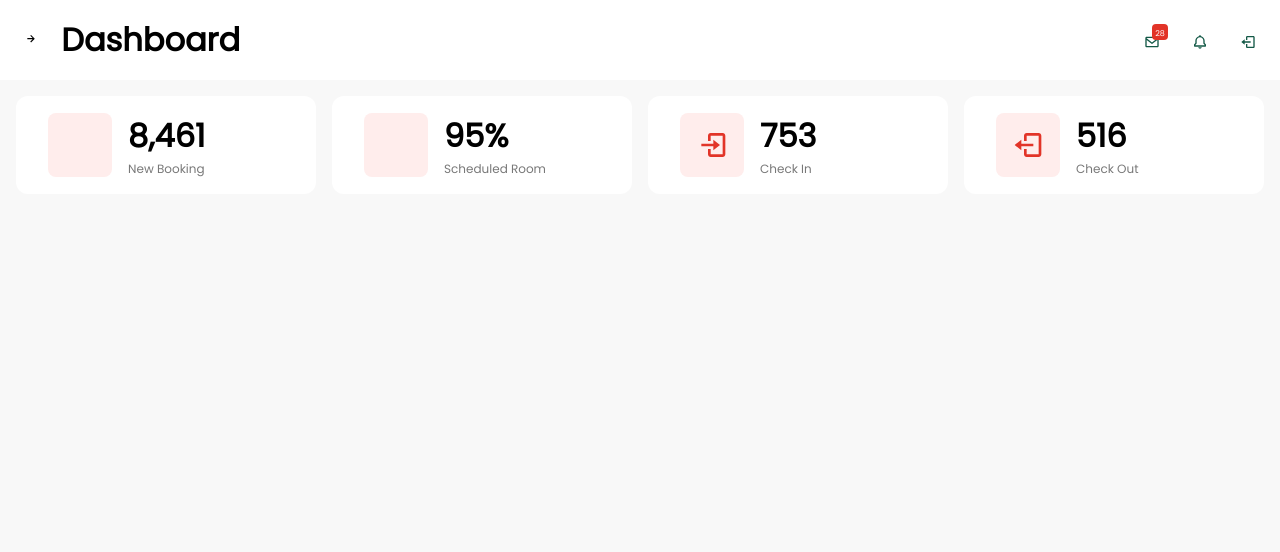
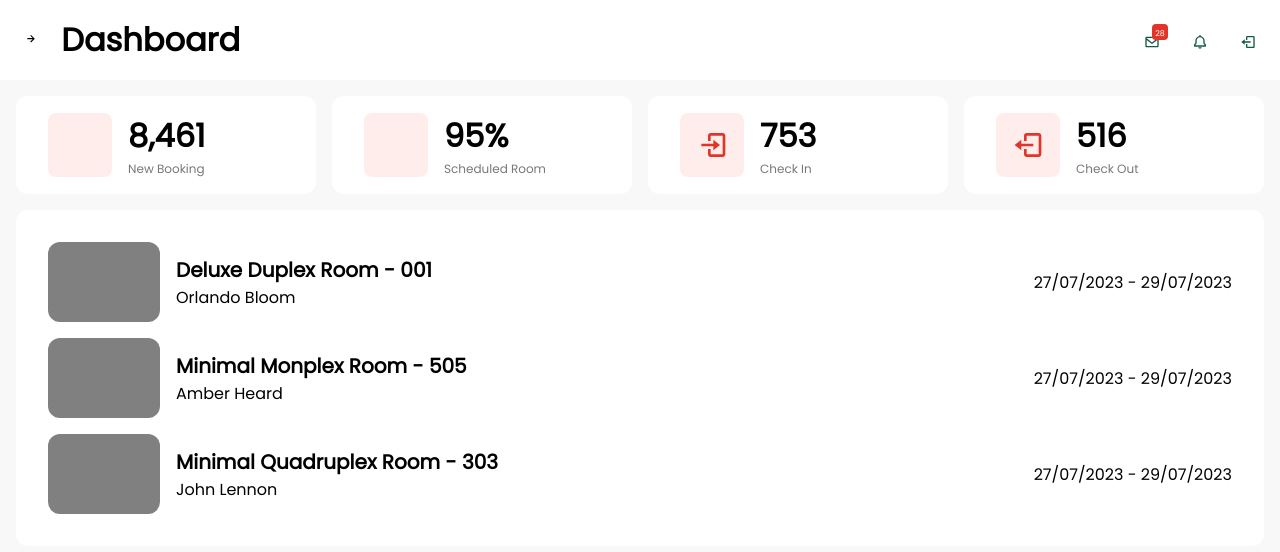
Before and after one commit to azerty0220pl/travl, a React (Create React App) app: page / in a window 1280 px wide. Shown: the top 552 px of the page. Built offline with nearby package versions, Linux system fonts and the light colour scheme; some icons are missing.

Commit message:
Reservations Entries added

```diff
--- a/src/pages/Dashboard.jsx
+++ b/src/pages/Dashboard.jsx
@@ -1,8 +1,10 @@
 import Menu from "../components/Menu";
-import { Entry, Icon } from "../components/Box";
+import { Box, Entry, Icon } from "../components/Box";
 import Text from "../components/Text";
 import { LiaBedSolid, LiaCalendarCheck } from 'react-icons/lia';
 import { BiLogIn, BiLogOut } from 'react-icons/bi';
+import empty from "../assets/empty.png";
+import ReservationEntry from "../components/ReservationEntry";
 
 const Dashboard = () => {
     return (
@@ -46,6 +48,30 @@ const Dashboard = () => {
                     </div>
                 </Entry>
             </Entry>
+            <Box margin="0 1rem" >
+                <ReservationEntry
+                    room="Deluxe Duplex Room"
+                    number="001"
+                    photo={empty}
+                    name="Orlando Bloom"
+                    from="27/07/2023"
+                    to="29/07/2023" />
+                <ReservationEntry
+                    room="Minimal Monplex Room"
+                    number="505"
+                    photo={empty}
+                    name="Amber Heard"
+                    from="27/07/2023"
+                    to="29/07/2023" />
+                <ReservationEntry
+                    room="Minimal Quadruplex Room"
+                    number="303"
+                    photo={empty}
+                    name="John Lennon"
+                    from="27/07/2023"
+                    to="29/07/2023"
+                    last />
+            </Box>
         </div>
     );
 }
```
